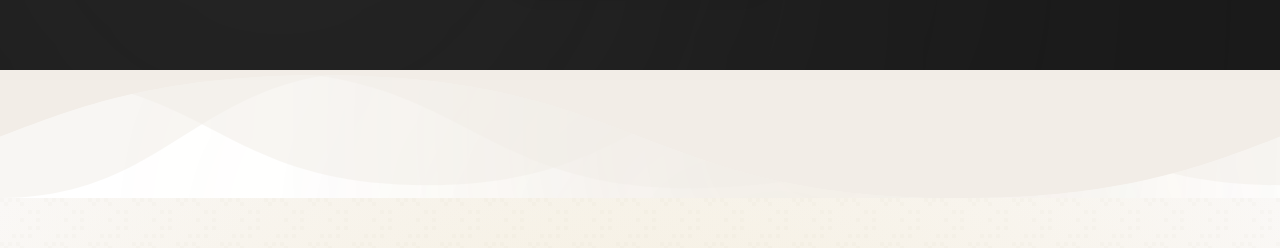
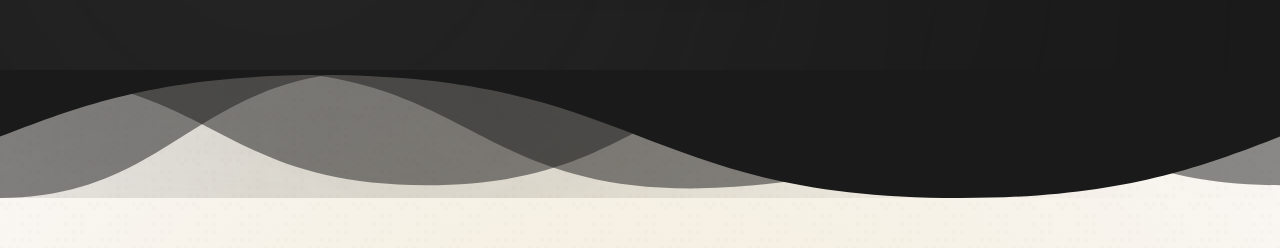
Before and after one commit to Deyaa360/Banjara-3.0, a Next.js app: page / in a window 1280 px wide. Shown: the part 2318-2566 px from the top of the page. Built offline with nearby package versions, Linux system fonts and the light colour scheme; a web font is replaced by a local one.

Commit message:
Describe your changes

```diff
--- a/src/app/page.tsx
+++ b/src/app/page.tsx
@@ -181,15 +181,6 @@ export default function Home() {
         />
       </ThemeProvider>
 
-      {/* Transition from Dark to Light */}
-      <ThemeProvider themeMode="dark">
-        <SectionTransition
-          fromTheme="dark"
-          toTheme="light"
-          height="h-32"
-        />
-      </ThemeProvider>
-
       {/* Act II: Brand Story (Light Theme) */}
       <ThemeProvider themeMode="light">
         {/* Heritage Section */}
--- a/src/components/common/SectionTransition.tsx
+++ b/src/components/common/SectionTransition.tsx
@@ -49,7 +49,6 @@ export const SectionTransition: React.FC<SectionTransitionProps> = ({
     <div className={cn("w-full overflow-hidden relative", className)}>
       {/* Radial overlays to match the gallery section */}
       <div className="absolute top-1/2 left-1/3 transform -translate-y-1/2 pointer-events-none" style={{ width: '800px', height: '800px', background: 'radial-gradient(circle, rgba(121, 89, 57, 0.15) 0%, rgba(121, 89, 57, 0.05) 60%, transparent 100%)', filter: 'blur(120px)', opacity: 0.8, zIndex: 0 }} />
-      <div className="absolute top-0 right-0 transform -translate-y-1/4 pointer-events-none" style={{ width: '1000px', height: '1000px', background: 'radial-gradient(circle, rgba(230, 192, 122, 0.1) 0%, rgba(230, 192, 122, 0.03) 60%, transparent 100%)', filter: 'blur(150px)', opacity: 0.7, zIndex: 0 }} />
       <svg
         className={`w-full ${height} ${invert ? 'transform rotate-180' : ''}`}
         xmlns="http://www.w3.org/2000/svg"
--- a/src/components/sections/about/AboutSection.tsx
+++ b/src/components/sections/about/AboutSection.tsx
@@ -23,7 +23,72 @@ export const AboutSection: React.FC<AboutSectionProps> = ({
   decorative = true,
 }) => {
   return (
-    <section className="relative bg-walnut-50 overflow-hidden">
+    <section className="relative bg-walnut-50 overflow-hidden pt-0 mt-0">
+      {/* --- Wave Divider & Overlays for Seamless Transition (TOP) --- */}
+      <div className="w-full overflow-hidden relative" style={{ pointerEvents: 'none' }}>
+        {/* Overlays to match chef's featured section */}
+        <div className="absolute inset-0 pointer-events-none overflow-hidden">
+          {/* Large charcoal circle in center-right - using charcoal-500 */}
+          <div
+            className="absolute top-1/2 right-1/3 transform -translate-y-1/2"
+            style={{
+              width: '800px',
+              height: '800px',
+              background: 'radial-gradient(circle, rgba(109, 109, 109, 0.25) 0%, rgba(109, 109, 109, 0.1) 60%, transparent 100%)',
+              filter: 'blur(150px)',
+              opacity: 0.9
+            }}
+          ></div>
+          {/* Extra large deep charcoal circle in bottom-left - using charcoal-700 */}
+          <div
+            className="absolute -bottom-1/4 -left-1/4"
+            style={{
+              width: '1200px',
+              height: '1200px',
+              background: 'radial-gradient(circle, rgba(79, 79, 79, 0.3) 0%, rgba(79, 79, 79, 0.12) 70%, transparent 100%)',
+              filter: 'blur(180px)',
+              opacity: 0.8
+            }}
+          ></div>
+          {/* Light charcoal circle in top-left - using charcoal-400 */}
+          <div
+            className="absolute -top-1/4 -left-1/4"
+            style={{
+              width: '1000px',
+              height: '1000px',
+              background: 'radial-gradient(circle, rgba(136, 136, 136, 0.18) 0%, rgba(136, 136, 136, 0.08) 60%, transparent 100%)',
+              filter: 'blur(160px)',
+              opacity: 0.6
+            }}
+          ></div>
+          {/* Subtle highlight circle in top-right - using charcoal-300 */}
+          <div
+            className="absolute top-0 right-0"
+            style={{
+              width: '900px',
+              height: '900px',
+              background: 'radial-gradient(circle, rgba(176, 176, 176, 0.1) 0%, rgba(176, 176, 176, 0.04) 60%, transparent 100%)',
+              filter: 'blur(170px)',
+              opacity: 0.5
+            }}
+          ></div>
+        </div>
+        <svg
+          className="w-full h-32"
+          xmlns="http://www.w3.org/2000/svg"
+          viewBox="0 0 1000 100"
+          preserveAspectRatio="none"
+          style={{ display: 'block', position: 'relative', zIndex: 1, pointerEvents: 'auto' }}
+        >
+          <g fill="#1a1a1a">
+            <path d="M0 1v99c134.3 0 153.7-99 296-99H0Z" opacity=".5"></path>
+            <path d="M1000 4v86C833.3 90 833.3 3.6 666.7 3.6S500 90 333.3 90 166.7 4 0 4h1000Z" opacity=".5"></path>
+            <path d="M617 1v86C372 119 384 1 196 1h421Z" opacity=".5"></path>
+            <path d="M1000 0H0v52C62.5 28 125 4 250 4c250 0 250 96 500 96 125 0 187.5-24 250-48V0Z"></path>
+          </g>
+        </svg>
+      </div>
+
       {/* Background Elements */}
       <div className="absolute inset-0">
         <div className="absolute inset-0 bg-[radial-gradient(circle_at_center,_var(--tw-gradient-stops))] from-walnut-400/20 via-walnut-300/10 to-transparent" />
@@ -119,6 +184,9 @@ export const AboutSection: React.FC<AboutSectionProps> = ({
           </div>
         </div>
       </ResponsiveContainer>
+
+      {/* --- Wave Divider & Overlays for Seamless Transition (BOTTOM) --- */}
+      {/* Removed bottom wave divider as requested */}
     </section>
   );
 };
--- a/src/components/sections/gallery/GallerySection.tsx
+++ b/src/components/sections/gallery/GallerySection.tsx
@@ -106,18 +106,6 @@ export const GallerySection: React.FC<GallerySectionProps> = ({
             background: 'radial-gradient(circle, rgba(121, 89, 57, 0.15) 0%, rgba(121, 89, 57, 0.05) 60%, transparent 100%)',
             filter: 'blur(120px)',
             opacity: 0.8
-          }}
-        ></div>
-
-        {/* Extra large gold circle in top-right */}
-        <div
-          className="absolute top-0 right-0 transform -translate-y-1/4"
-          style={{
-            width: '1000px',
-            height: '1000px',
-            background: 'radial-gradient(circle, rgba(230, 192, 122, 0.1) 0%, rgba(230, 192, 122, 0.03) 60%, transparent 100%)',
-            filter: 'blur(150px)',
-            opacity: 0.7
           }}
         ></div>
       </div>
--- a/src/components/sections/testimonials/TestimonialsSection.tsx
+++ b/src/components/sections/testimonials/TestimonialsSection.tsx
@@ -338,7 +338,6 @@ export const TestimonialsSection: React.FC<TestimonialsSectionProps> = ({
       <div className="w-full overflow-hidden relative mt-0 -mb-1" style={{ pointerEvents: 'none' }}>
         {/* Radial overlays to match the gallery section */}
         <div className="absolute top-1/2 left-1/3 transform -translate-y-1/2" style={{ width: '800px', height: '800px', background: 'radial-gradient(circle, rgba(121, 89, 57, 0.15) 0%, rgba(121, 89, 57, 0.05) 60%, transparent 100%)', filter: 'blur(120px)', opacity: 0.8, zIndex: 0, pointerEvents: 'none' }} />
-        <div className="absolute top-0 right-0 transform -translate-y-1/4" style={{ width: '1000px', height: '1000px', background: 'radial-gradient(circle, rgba(230, 192, 122, 0.1) 0%, rgba(230, 192, 122, 0.03) 60%, transparent 100%)', filter: 'blur(150px)', opacity: 0.7, zIndex: 0, pointerEvents: 'none' }} />
         <svg
           className="w-full h-32 rotate-180"
           xmlns="http://www.w3.org/2000/svg"
```
